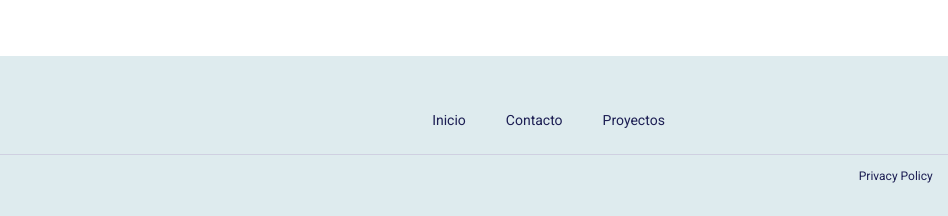
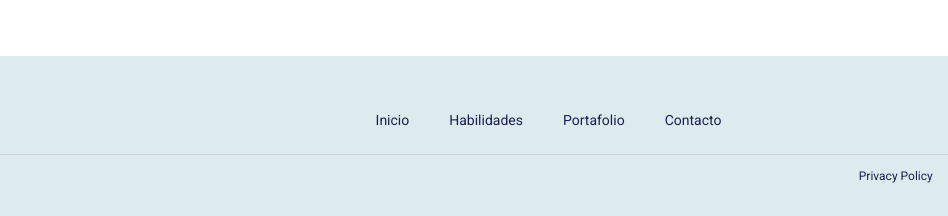
Before and after one commit to rayjp/portafolio, a plain HTML site: page index.html in a window 1280 px wide. Shown: the part 3056-3272 px from the top of the page, 106-1054 px from the left. Drawn offline with nearby package versions, Linux system fonts and the light colour scheme.

Commit message:
fix footer

```diff
--- a/index.html
+++ b/index.html
@@ -304,8 +304,10 @@
             </div>
             <ul>
                 <li><a href="#">Inicio</a></li>
+                <li><a href="#skills">Habilidades</a></li>
+                <li><a href="#portfolio">Portafolio</a></li>
                 <li><a href="https://api.whatsapp.com/send?phone=+584126547002&text=.">Contacto</a></li>
-                <li><a href="#portfolio">Proyectos</a></li>
+
             </ul>
             <div class="social-links">
                 <a href="https://github.com/rayjp"><i class='bx bxl-github'></i></a>
```
